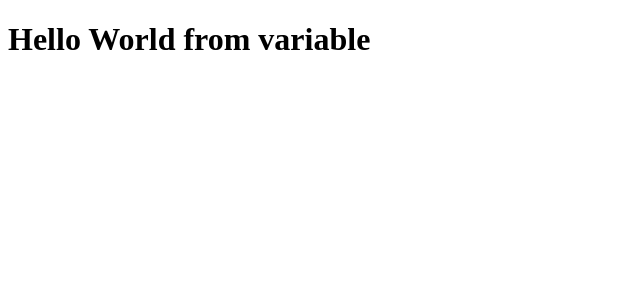
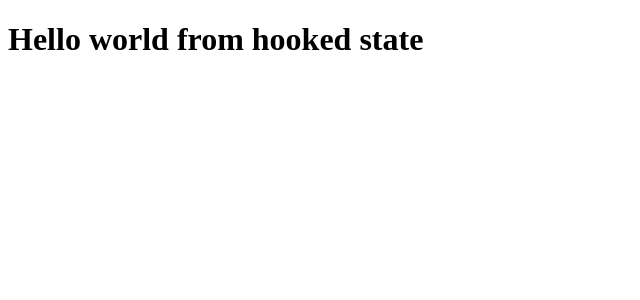
Before and after one commit to KyunginNa/redux_intro, a React (Create React App) app: page / in a window 1280 px wide. Shown: the top 300 px of the page, without its empty margins (0-640 px from the left). Built offline with nearby package versions, Linux system fonts and the light colour scheme.

Commit message:
Hello world from state in component - version 1

```diff
--- a/src/App.jsx
+++ b/src/App.jsx
@@ -1,7 +1,8 @@
-import React from 'react'
+import React, { useState } from 'react'
 
 const App = () => {
-  let message = 'Hello World from variable'
+  const [message, setMessage] = useState('Hello world from hooked state')
+  // let message = 'Hello World from variable'
   return (
     <>
       <h1>{message}</h1>
```
